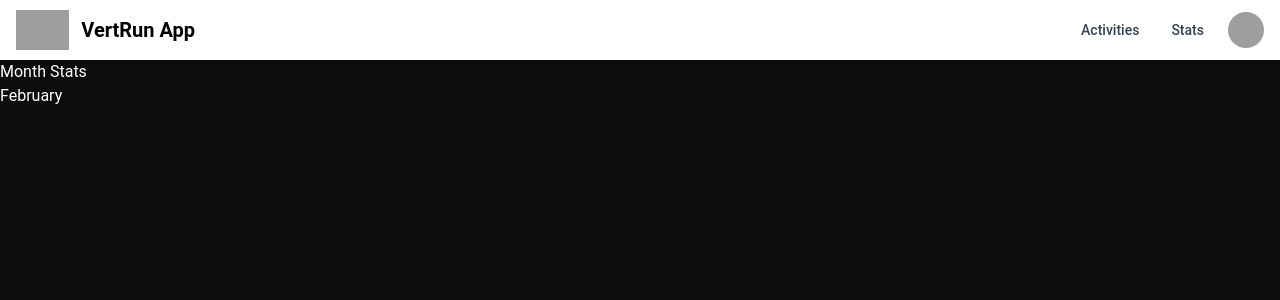
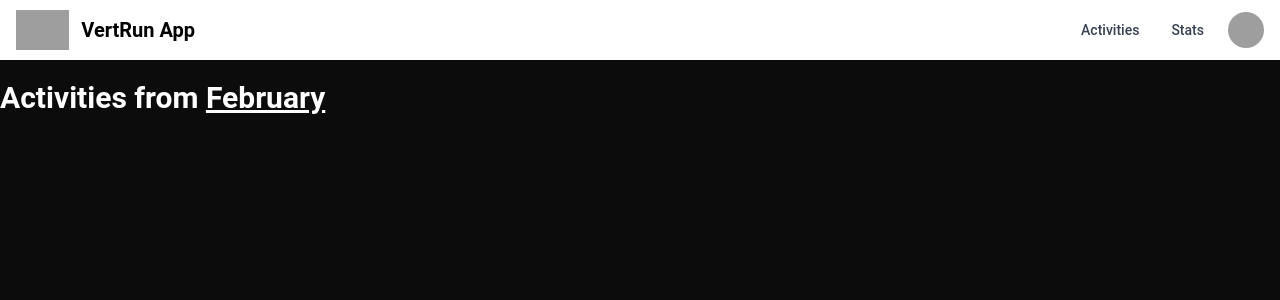
Before and after one commit to juliswer/vertrun_app, a React (Create React App) app: page /stats/february in a window 1280 px wide. Shown: the top 300 px of the page. Built offline with nearby package versions, Linux system fonts and the light colour scheme; grey boxes are pictures that could not be loaded.

Commit message:
stats page

```diff
--- a/src/pages/monthStats.jsx
+++ b/src/pages/monthStats.jsx
@@ -1,5 +1,5 @@
 import React, {useState, useEffect} from 'react'
-import {useParams} from 'react-router-dom'
+import {Link, useParams} from 'react-router-dom'
 import {lastMonths} from '../data';
 
 const MonthStats = () => {
@@ -22,9 +22,8 @@ const MonthStats = () => {
 
 
   return (
-    <div>
-        <h1 className="text-white">Month Stats</h1>
-        <h2 className="text-white">{monthInfo.month}</h2>
+    <div className="mx-auto container">
+        <h1 className="text-3xl font-bold my-5 text-white">Activities from <Link to="/stats"><a className="underline">{monthInfo.month}</a></Link></h1>
     </div>
   )
 }
```
Also changed, not shown: src/data.js (+0 -133 lines).
